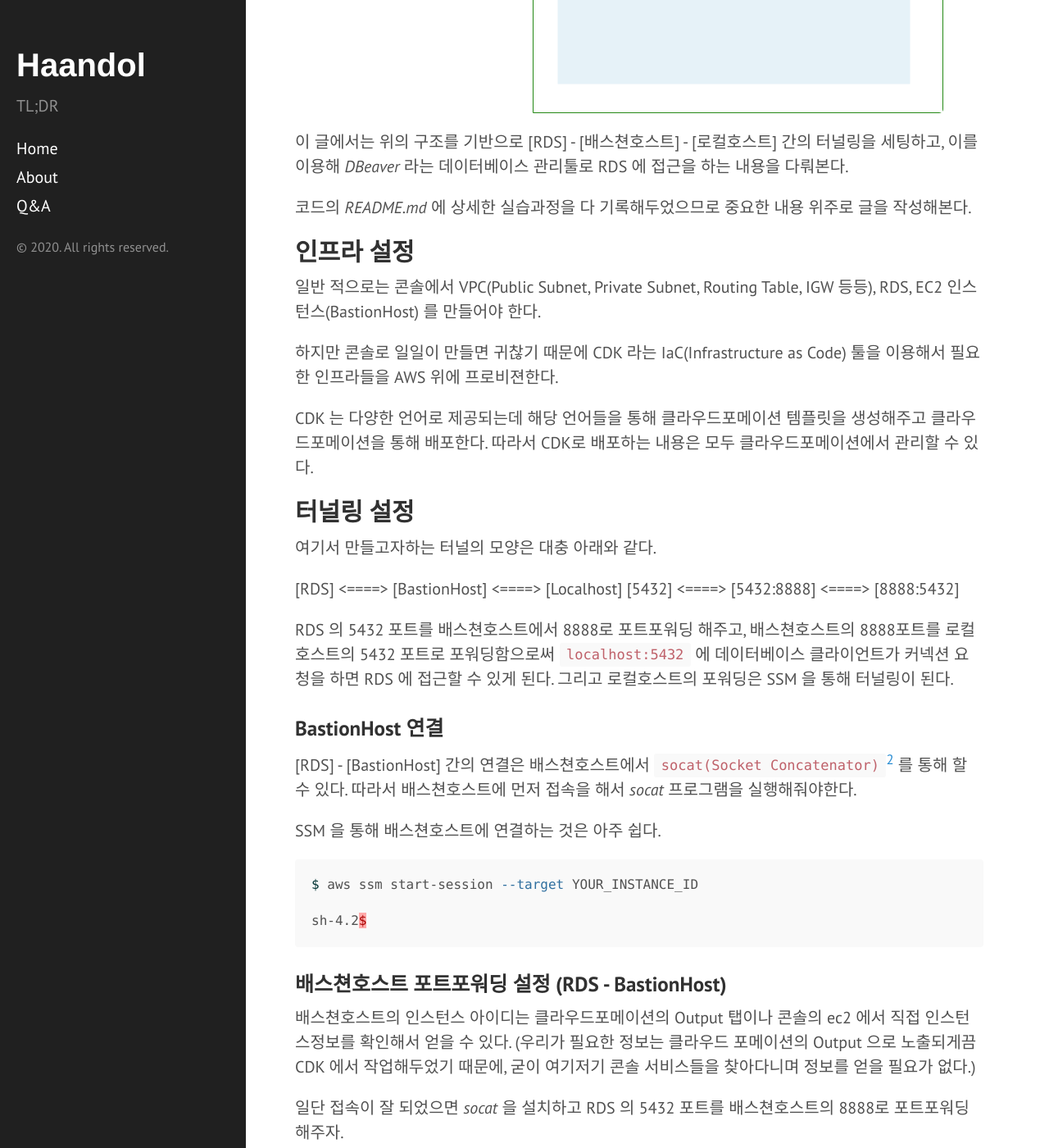
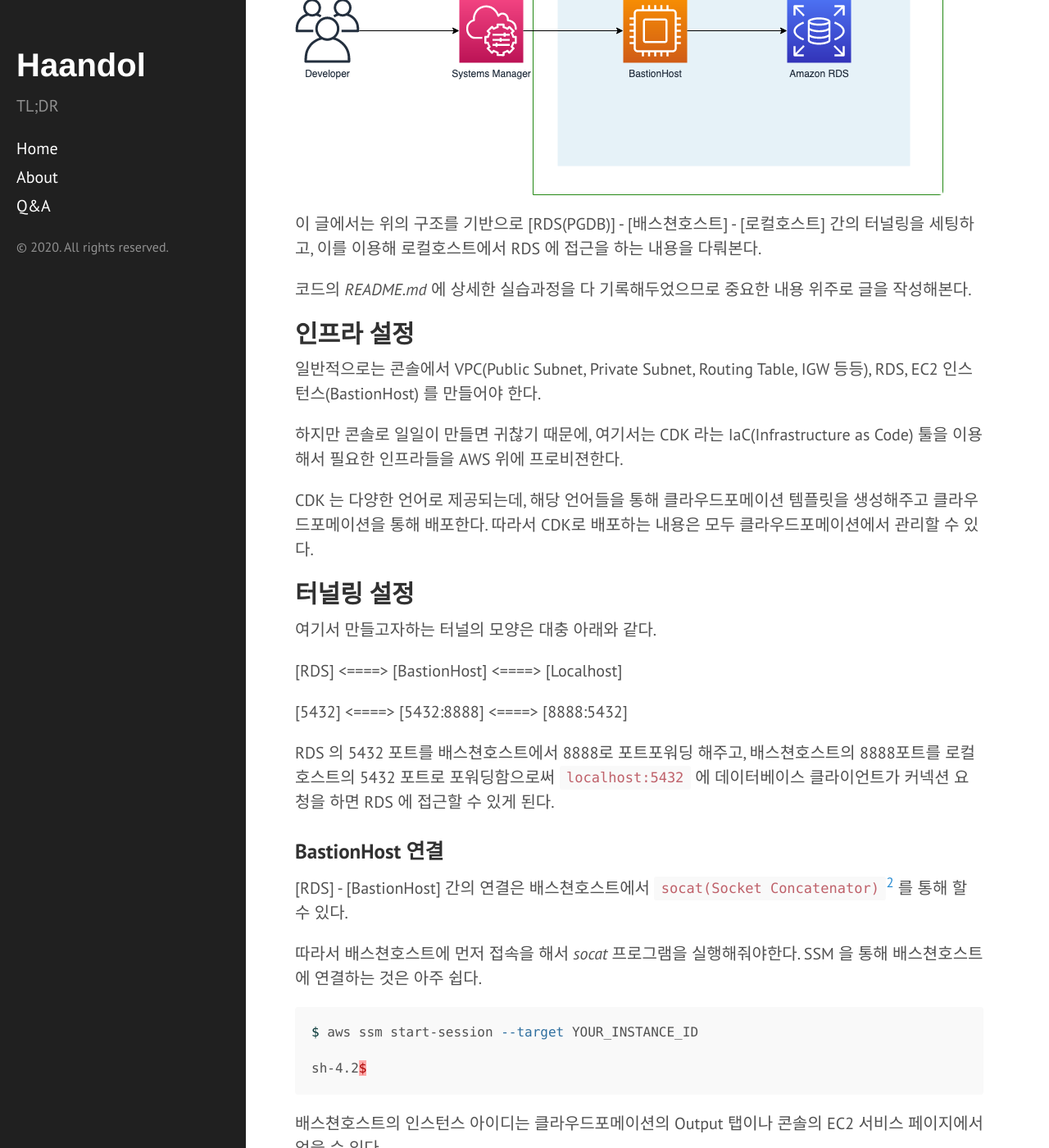
Before and after one commit to haandol/haandol.github.com, a Jekyll site: the page built from _posts/2020-05-01-bastion-host-tunnel-rds.md, in a window 1280 px wide and 1400 px high, scrolled down 832 px. Shown: the whole window at 82% size. Built offline with Jekyll 4.4.1, drawn with Linux system fonts in a browser that asks for light colours; comment, search, counter and statistics services are not loaded; some of the changed text lies outside the part shown.

Commit message:
modify some sentences

````diff
--- a/_posts/2020-05-01-bastion-host-tunnel-rds.md
+++ b/_posts/2020-05-01-bastion-host-tunnel-rds.md
@@ -1,50 +1,55 @@
 ---
 layout: post
-title: BastionHost 터널링으로 RDS 에 DBeaver 연결하기
-excerpt: Portforward DBeaver to RDS from local using BastionHost
+title: AWS SSM 배스쳔호스트 터널링으로 RDS(PGDB) 에 연결하기
+excerpt: Connect to RDS from localhost using AWS SSM BastionHost portforwarding
 author: vincent
 email: ldg55d@gmail.com
-tags: cdk rds dbeaver portforward aws bastion-host tunneling pgdb postgresql postgres socat
+tags: cdk rds portforward aws bastion-host tunneling pgdb postgresql postgres socat
 publish: true
 ---
 
 ## TL;DR
 
-코드는 여기[^1]. AWS 계정이 있다면 *README.md* 읽고 따라해볼 수 있다.
+코드는 여기[^1].
+
+AWS 계정이 있다면 *README.md* 읽고 따라해볼 수 있다.
 
 ## 시작하며
 
-보통 RDS 를 프라이빗 서브넷에 띄우고 배스쳔 호스트를 퍼블릭에 띄워서, 배스쳔 호스트를 통해서 RDS 에 접근하는 것이 일반적이다. (그리고 배스쳔 호스트는 시큐리티 그룹으로 화이트리스트를 통해 아이피 접근을 제어한다.)
+보통 RDS 를 프라이빗 서브넷에 띄우고 배스쳔 호스트를 퍼블릭에 띄워서, 배스쳔 호스트를 통해서 RDS 에 접근하는 것이 일반적이다.
+(그리고 배스쳔 호스트는 시큐리티 그룹으로 아이피 접근을 제어한다.)
 
 AWS Systems Manager(SSM) 을 사용하면 아래와 같이, 이 배스쳔호스트도 프라이빗 서브넷에 두고 쓸 수 있다.
 
 ![](/assets/img/20200501/bastionhost.png)
 
-이 글에서는 위의 구조를 기반으로 [RDS] - [배스쳔호스트] - [로컬호스트] 간의 터널링을 세팅하고, 이를 이용해 *DBeaver* 라는 데이터베이스 관리툴로 RDS 에 접근을 하는 내용을 다뤄본다.
+이 글에서는 위의 구조를 기반으로 [RDS(PGDB)] - [배스쳔호스트] - [로컬호스트] 간의 터널링을 세팅하고, 이를 이용해 로컬호스트에서 RDS 에 접근을 하는 내용을 다뤄본다.
 
 코드의 *README.md* 에 상세한 실습과정을 다 기록해두었으므로 중요한 내용 위주로 글을 작성해본다.
 
 ## 인프라 설정
 
-일반 적으로는 콘솔에서 VPC(Public Subnet, Private Subnet, Routing Table, IGW 등등), RDS, EC2 인스턴스(BastionHost) 를 만들어야 한다.
+일반적으로는 콘솔에서 VPC(Public Subnet, Private Subnet, Routing Table, IGW 등등), RDS, EC2 인스턴스(BastionHost) 를 만들어야 한다.
 
-하지만 콘솔로 일일이 만들면 귀찮기 때문에 CDK 라는 IaC(Infrastructure as Code) 툴을 이용해서 필요한 인프라들을 AWS 위에 프로비젼한다.
+하지만 콘솔로 일일이 만들면 귀찮기 때문에, 여기서는 CDK 라는 IaC(Infrastructure as Code) 툴을 이용해서 필요한 인프라들을 AWS 위에 프로비젼한다.
 
-CDK 는 다양한 언어로 제공되는데 해당 언어들을 통해 클라우드포메이션 템플릿을 생성해주고 클라우드포메이션을 통해 배포한다. 따라서 CDK로 배포하는 내용은 모두 클라우드포메이션에서 관리할 수 있다.
+CDK 는 다양한 언어로 제공되는데, 해당 언어들을 통해 클라우드포메이션 템플릿을 생성해주고 클라우드포메이션을 통해 배포한다. 따라서 CDK로 배포하는 내용은 모두 클라우드포메이션에서 관리할 수 있다.
 
 ## 터널링 설정
 
 여기서 만들고자하는 터널의 모양은 대충 아래와 같다.
 
 [RDS] <====> [BastionHost] <====> [Localhost]
+
 [5432] <====> [5432:8888] <====> [8888:5432]
 
-RDS 의 5432 포트를 배스쳔호스트에서 8888로 포트포워딩 해주고, 배스쳔호스트의 8888포트를 로컬호스트의 5432 포트로 포워딩함으로써 `localhost:5432` 에 데이터베이스 클라이언트가 커넥션 요청을 하면 RDS 에 접근할 수 있게 된다. 그리고 로컬호스트의 포워딩은 SSM 을 통해 터널링이 된다.
+RDS 의 5432 포트를 배스쳔호스트에서 8888로 포트포워딩 해주고, 배스쳔호스트의 8888포트를 로컬호스트의 5432 포트로 포워딩함으로써 `localhost:5432` 에 데이터베이스 클라이언트가 커넥션 요청을 하면 RDS 에 접근할 수 있게 된다.
 
 ### BastionHost 연결
 
-[RDS] - [BastionHost] 간의 연결은 배스쳔호스트에서 `socat(Socket Concatenator)`[^2] 를 통해 할 수 있다. 따라서 배스쳔호스트에 먼저 접속을 해서 *socat* 프로그램을 실행해줘야한다.
+[RDS] - [BastionHost] 간의 연결은 배스쳔호스트에서 `socat(Socket Concatenator)`[^2] 를 통해 할 수 있다.
 
+따라서 배스쳔호스트에 먼저 접속을 해서 *socat* 프로그램을 실행해줘야한다.
 SSM 을 통해 배스쳔호스트에 연결하는 것은 아주 쉽다.
 
 ```bash
@@ -53,11 +58,13 @@
 sh-4.2$
 ```
 
+배스쳔호스트의 인스턴스 아이디는 클라우드포메이션의 Output 탭이나 콘솔의 EC2 서비스 페이지에서 얻을 수 있다.
+
+코드에서는 작업에 필요한 리소스 정보를 클라우드 포메이션의 Output 으로 노출되게끔 CDK 에서 작업해두었기 때문에, 굳이 여기저기 콘솔 서비스들을 찾아다니며 정보를 얻을 필요가 없다.
+
 ### 배스쳔호스트 포트포워딩 설정 (RDS - BastionHost)
 
-배스쳔호스트의 인스턴스 아이디는 클라우드포메이션의 Output 탭이나 콘솔의 ec2 에서 직접 인스턴스정보를 확인해서 얻을 수 있다. (우리가 필요한 정보는 클라우드 포메이션의 Output 으로 노출되게끔 CDK 에서 작업해두었기 때문에, 굳이 여기저기 콘솔 서비스들을 찾아다니며 정보를 얻을 필요가 없다.)
-
-일단 접속이 잘 되었으면 *socat* 을 설치하고 RDS 의 5432 포트를 배스쳔호스트의 8888로 포트포워딩 해주자.
+접속이 잘 되었으면 *socat* 을 설치하고 RDS 의 *5432* 포트를 배스쳔호스트의 *8888*로 포트포워딩 해주자.
 
 ```bash
 $ sudo yum install socat -y
@@ -83,21 +90,23 @@
 Port 5432 opened for sessionId dongkyl-0b20f77120a8efd8f.
 ```
 
-그럼 모든 준비가 끝났다.
+코드기준으로 *scripts/tunnel.sh* 를 실행하면 인스턴스 아이디를 가져오고 위의 명령을 한번에 실행해준다.
 
-## 클라이언트로 RDS 접속하기
+## AWS Secrets Manager 에서 RDS 비밀번호 가져오기
 
-RDS 에 접속하기 위해서는 접속정보가 필요하다. 코드에서는 `AWS Secrets Manager` 를 사용하여 RDS 접속정보를 관리한다.
+RDS 에 접속하기 위해서는 접속정보가 필요하다.
 
-### AWS Secrets Manager 에서 비밀번호 가져오기
+여기서는 `AWS Secrets Manager` 를 사용하여 RDS 접속정보를 관리한다.
 
 ![](/assets/img/20200501/secrets.png)
 
 AWS Secrets Manager 는 고도로 암호화된 키-밸류 스토어이다. 저장된 내용을 확인할 때, 위와 같이 AWS Secrets Manager 에서 직접 확인해볼 수도 있고, 아래처럼 프로그램 방식으로 가져와서 사용할 수도 있다.
 
-### 접속하기
+## RDS 접속하기
 
-*AWS Secrets Manager* 에 RDS 접속에 관련된 정보들(호스트정보, 아이디, 비번 등)을 넣어두고 사용하면, 코드에서 RDS 접속에 관련되어 하드코드된 내용들을 모두 지울 수 있다.
+모든 준비가 끝났다. 로컬에서 아래의 코드를 이용하거나 *PSQL*, *DBeaver* 등의 프로그램으로 *localhost:5432* 를 통해 RDS PGDB 연결을 해보자.
+
+아래의 코드처럼 *AWS Secrets Manager* 에 RDS 접속에 관련된 정보들(호스트정보, 아이디, 비번 등)을 넣어두고 사용하면, 코드에서 RDS 접속에 관련되어 하드코드된 내용들을 모두 지울 수 있다.
 
 ```python
 import json
````
Also changed, not shown: other parts of _posts/2020-05-01-bastion-host-tunnel-rds.md (+1 -1 lines).
